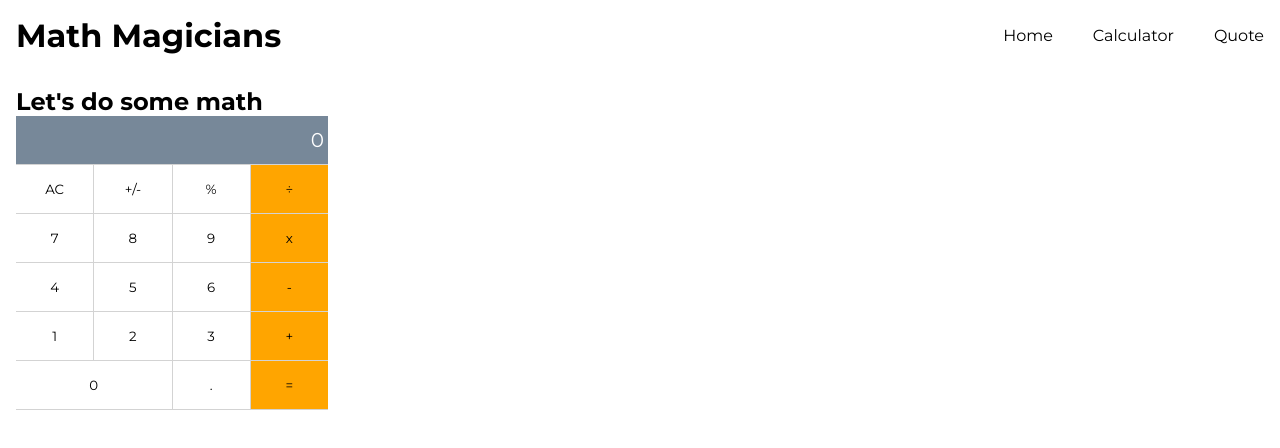
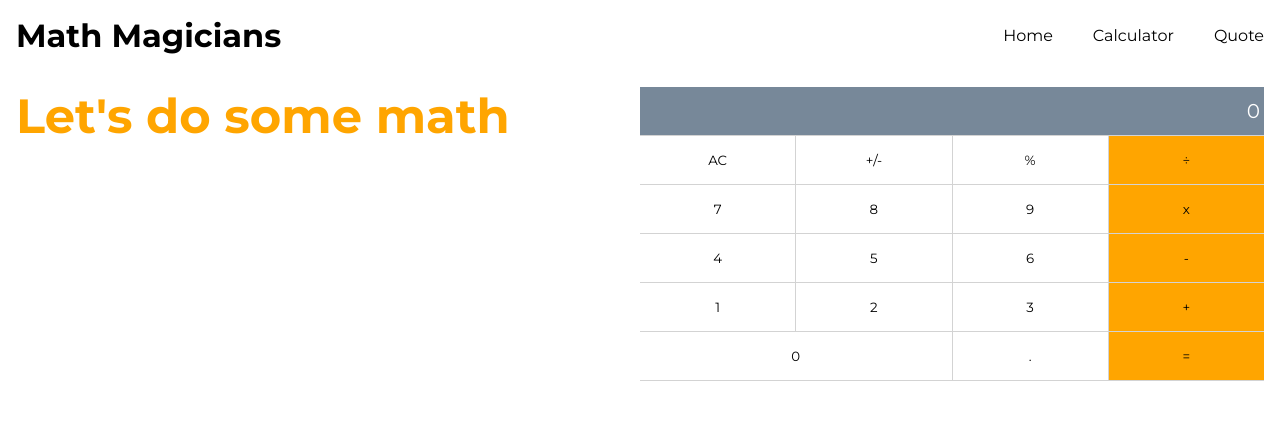
Before and after one commit to usmansbk/math-magicians, a React (Create React App) app: page /calculator in a window 1280 px wide. Shown: the top 448 px of the page. Built offline with nearby package versions, Linux system fonts and the light colour scheme.

Commit message:
Add section title style

```diff
--- a/src/components/Calculator.css
+++ b/src/components/Calculator.css
@@ -10,7 +10,7 @@
 .calculator {
   background-color: lightgray;
   padding-bottom: 1px;
-  width: 25%;
+  width: 50%;
 }
 
 .output {
@@ -44,3 +44,8 @@
 .bg-orange {
   background-color: orange;
 }
+
+.calculator-container {
+  display: flex;
+  justify-content: space-between;
+}
--- a/src/components/Calculator.js
+++ b/src/components/Calculator.js
@@ -85,8 +85,8 @@ const Calculator = () => {
   const display = (total || '') + (operation || '') + (next || '');
 
   return (
-    <section>
-      <h2>Let&apos;s do some math</h2>
+    <section className="calculator-container">
+      <h2 className="section-title">Let&apos;s do some math</h2>
       <div className="calculator">
         <div className="output">
           <p>{display || '0'}</p>
--- a/src/components/Home.js
+++ b/src/components/Home.js
@@ -6,7 +6,7 @@ Mauris eget libero ut turpis ultrices mattis vitae ac velit. Nam est odio, solli
 
 const Home = () => (
   <section className="home">
-    <h1>Welcome to our page!</h1>
+    <h2 className="section-title">Welcome to our page!</h2>
     <p>{CONTENT}</p>
     <p>{CONTENT}</p>
   </section>
--- a/src/index.css
+++ b/src/index.css
@@ -30,3 +30,8 @@ a {
 .container {
   padding: 16px;
 }
+
+.section-title {
+  font-size: 48px;
+  color: orange;
+}
```
